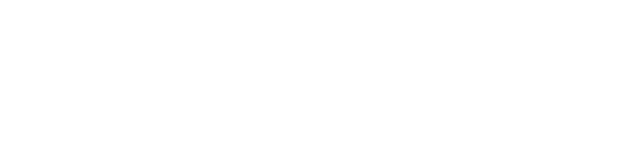
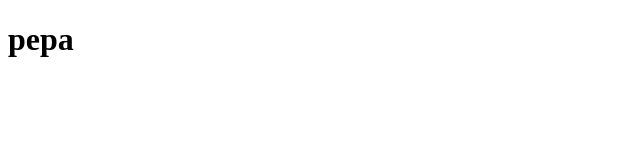
Before and after one commit to peps1984/revisiongitdenuevo, a plain HTML site: page index.html in a window 1280 px wide. Shown: the whole page, without its empty margins (0-640 px from the left). Drawn offline with Linux system fonts and the light colour scheme.

Commit message:
index modificado

```diff
--- a/index.html
+++ b/index.html
@@ -6,6 +6,7 @@
     <title>Document</title>
 </head>
 <body>
+    <h1>pepa</h1>
 
 </body>
 </html>
```
